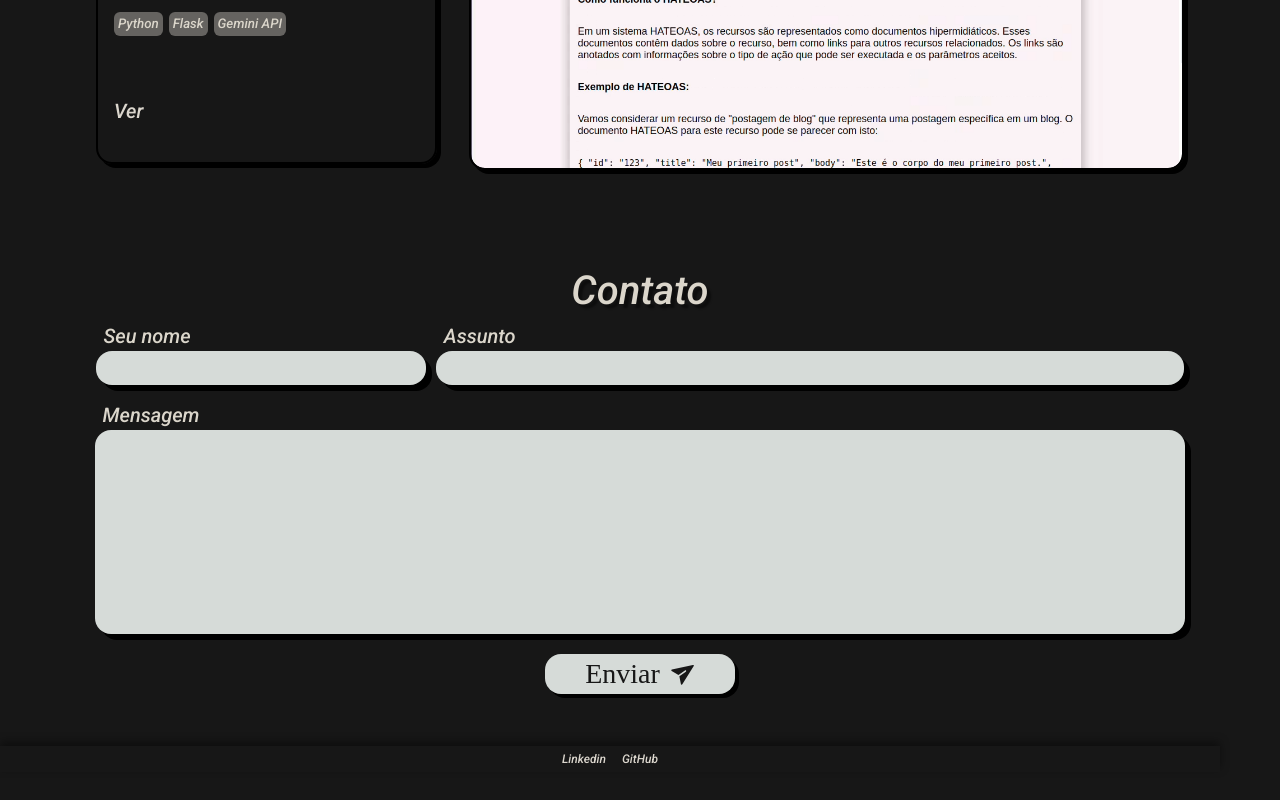
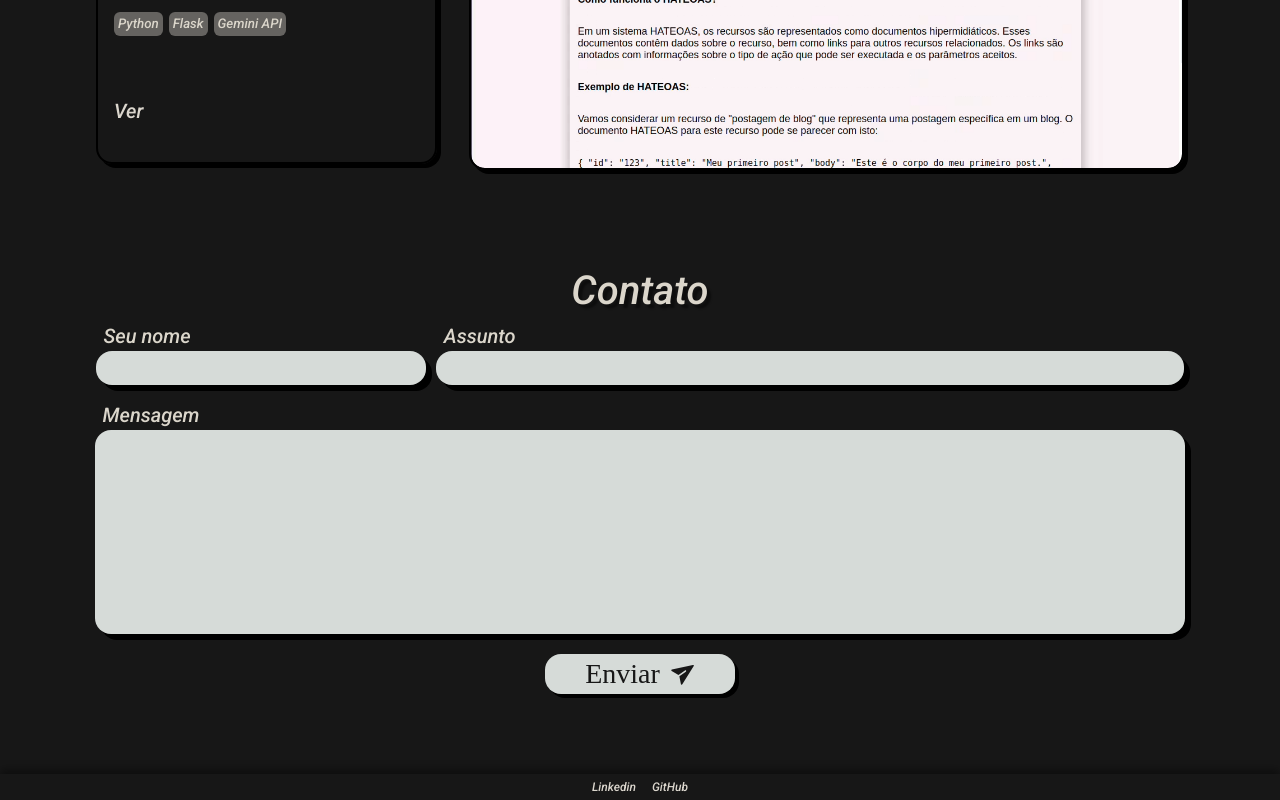
Before and after one commit to LaizaBarbosa/portifolio-web, a React (Vite) app: page / in a window 1280 px wide. Shown: the part 2112-2912 px from the top of the page. Before the commit the page ends 2886 px from the top, so only its background shows below. Built offline with nearby package versions, Linux system fonts and the light colour scheme; no server answers; a web font is replaced by a local one.

Commit message:
fix margem do footer

```diff
--- a/src/App.css
+++ b/src/App.css
@@ -1,11 +1,11 @@
 footer{
+    width: 100%;
     display: flex;
     align-items: center;
     justify-content: center;
     gap: 1rem;
     font-family: 'Roboto';
     font-size: 12px;
-    margin-top: 2rem;
     box-shadow: 0px -4px 10px #0000006e;
     padding: 4px 0px;
     a{
```
